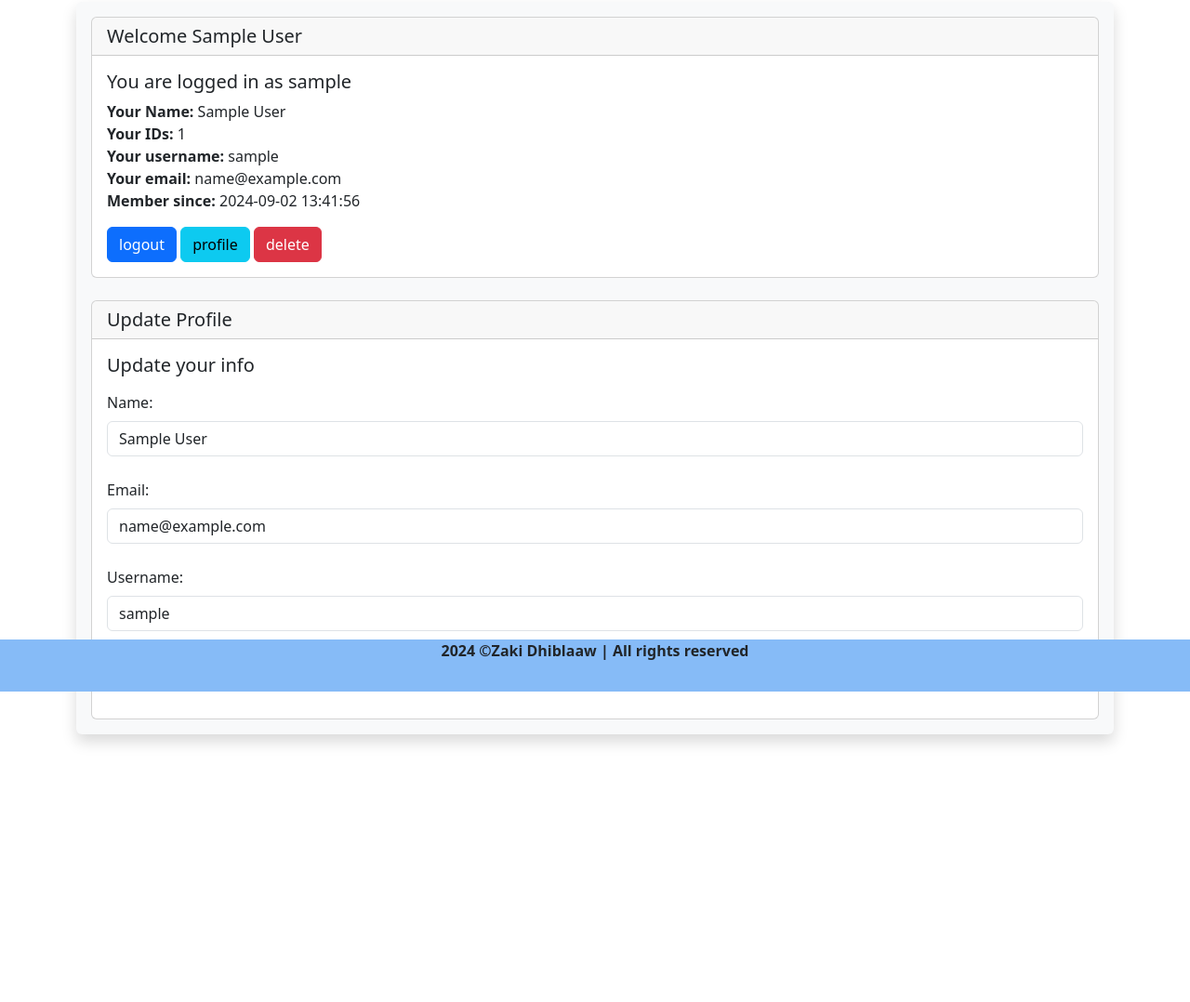
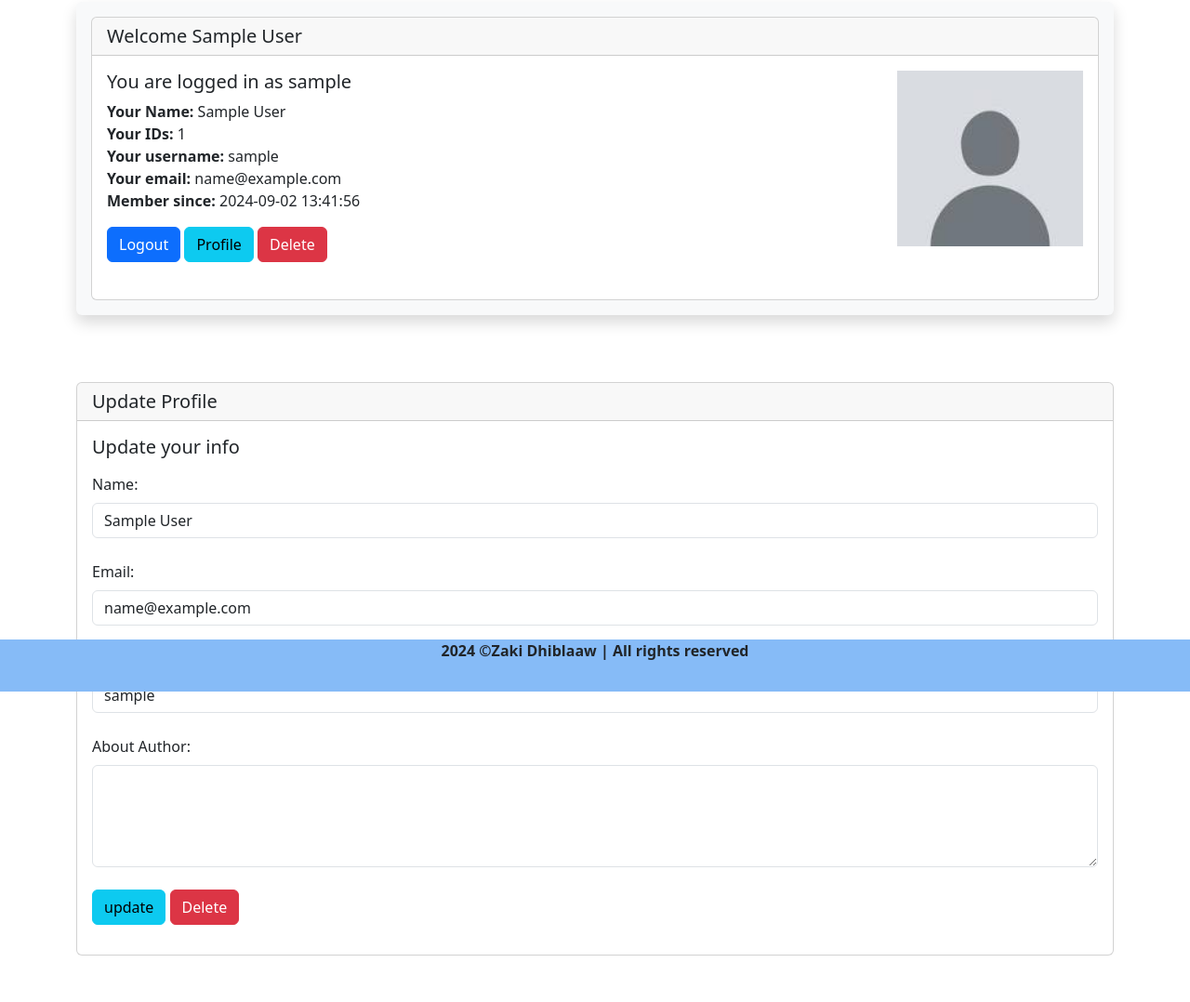
Before and after one commit to ZakiDhiblawe/flask_blog, a Flask app: page /dashboard/ in a window 1280 px wide. Shown: the part 56-1134 px from the top of the page at 93% size. Before the commit the page ends 857 px from the top, so only its background shows below. Run offline with Flask 3, Linux system fonts and the light colour scheme; the visitor is signed in with stand-in values (Sample User, id 1).

Commit message:
add profile pic defualt" "

```diff
--- a/app/modules/auth/models.py
+++ b/app/modules/auth/models.py
@@ -13,6 +13,7 @@ class Users(db.Model, UserMixin):
     username = db.Column(db.String(100), nullable=False, unique=True)
     name = db.Column(db.String(200), nullable=False)
     email = db.Column(db.String(200), nullable=False, unique=True)
+    about_author = db.Column(db.Text(1000), nullable=True)
     date_added = db.Column(db.DateTime, default=datetime.utcnow)
     password_hash = db.Column(db.String(1000))
     posts = db.relationship('Posts', backref='poster')
--- a/app/modules/dashboard/forms.py
+++ b/app/modules/dashboard/forms.py
@@ -7,4 +7,5 @@ class DashboardForm(FlaskForm):
     name = StringField('Name', validators=[DataRequired()])
     email = EmailField('Email', validators=[DataRequired()])
     username = StringField('Username', validators=[DataRequired()])
+    about_author = TextAreaField('About Author')
     submit = SubmitField('update')
--- a/app/modules/dashboard/routes.py
+++ b/app/modules/dashboard/routes.py
@@ -38,6 +38,7 @@ def dashboard():
                     name_updating.name = form.name.data
                     name_updating.email = form.email.data
                     name_updating.username = form.username.data
+                    name_updating.about_author = form.about_author.data
                     db.session.commit()
                     flash('User updated successfully', 'success')
                     return redirect(url_for('dashboard.dashboard')) # Stay on dashboard after updating
@@ -52,5 +53,6 @@ def dashboard():
     form.name.data = name_updating.name
     form.email.data = name_updating.email
     form.username.data = name_updating.username
+    form.about_author.data = name_updating.about_author
 
     return render_template('dashboard.html', form=form, name_updating=name_updating, id=id)
--- a/app/templates/dashboard.html
+++ b/app/templates/dashboard.html
@@ -1,11 +1,8 @@
 {% extends 'base.html' %}
 {% block content %}
 
-
 {% for message in get_flashed_messages() %}
-
 <div class="alert alert-warning alert-dismissible fade show" role="alert" style="margin-top: 5px;">
-
   {{ message }}
   <button type="button" class="btn-close" data-bs-dismiss="alert" aria-label="Close"></button>
 </div>
@@ -13,60 +10,59 @@
 
 <div class="container-sm container-fluid shadow p-3 mb-5 bg-body-tertiary rounded">
 
-
-
-
-
-
   <div class="card">
-    <h5 class="card-header">Welcome {{ current_user.name }}
-    </h5>
+    <h5 class="card-header">Welcome {{ current_user.name }}</h5>
     <div class="card-body">
+      <div class="container"></div>
+      <div class="row">
+        <div class="col-8">
           <h5 class="card-title">You are logged in as {{ current_user.username }}</h5>
           <p class="card-text">
-        <strong>Your Name: </strong> {{ current_user.name}}<br />
-        <strong>Your IDs: </strong>{{ current_user.id}}<br />
-        <strong>Your username: </strong>{{ current_user.username}}<br />
-        <strong>Your email: </strong>{{ current_user.email}}<br />
-        <strong>Member since: </strong>{{ current_user.date_added.strftime('%Y-%m-%d %H:%M:%S') }}<br />
+            <strong>Your Name: </strong> {{ current_user.name }}<br />
+            <strong>Your IDs: </strong> {{ current_user.id }}<br />
+            <strong>Your username: </strong> {{ current_user.username }}<br />
+            <strong>Your email: </strong> {{ current_user.email }}<br />
+            <strong>Member since: </strong> {{ current_user.date_added.strftime('%Y-%m-%d %H:%M:%S') }}<br />
           </p>
-      <a href="{{ url_for('auth.logout' ) }}" class="btn btn-primary">logout</a>
-      <a href="{{ url_for('auth.update_user', id=id ) }}" class="btn btn-info">profile</a>
-      <a class="btn btn-danger" href="{{ url_for('auth.delete' , id=id) }}">delete</a>
+
+          <a href="{{ url_for('auth.logout') }}" class="btn btn-primary">Logout</a>
+          <a href="{{ url_for('auth.update_user', id=id) }}" class="btn btn-info">Profile</a>
+          <a class="btn btn-danger" href="{{ url_for('auth.delete', id=id) }}">Delete</a>
+          <br /><br/>
+        </div>
+
+        <!-- Updated column for the image -->
+        <div class="col-4 d-flex h-100 justify-content-end">
+          <div class="d-flex align-items-center">
+            <img src="{{ url_for('static', filename='images/profile_pics/defualt.jpeg') }}" class="img-fluid"
+              alt="Profile Picture" width="200px">
+          </div>
+        </div>
+      </div>
+    </div>
   </div>
 </div>
 
-
 <br />
 
-
-
 <div class="card">
-    <h5 class="card-header">Update Profile
-    </h5>
+  <h5 class="card-header">Update Profile</h5>
   <div class="card-body">
-      <h5 class="card-title">Update your info </h5>
+    <h5 class="card-title">Update your info</h5>
     <p class="card-text">
-
     <form method="post">
       {{ form.hidden_tag() }}
-        {{ form.name.label(class="form-label") }}: {{ form.name(class="form-control") }}</br>
-        {{ form.email.label(class="form-label") }}: {{ form.email(class="form-control") }}</br>
-        {{ form.username.label(class="form-label") }}: {{ form.username(class="form-control") }}</br>
+      {{ form.name.label(class="form-label") }}: {{ form.name(class="form-control") }}<br />
+      {{ form.email.label(class="form-label") }}: {{ form.email(class="form-control") }}<br />
+      {{ form.username.label(class="form-label") }}: {{ form.username(class="form-control") }}<br />
+      {{ form.about_author.label(class="form-label") }}: {{ form.about_author(class="form-control", rows=4) }}<br />
       {{ form.submit(class="btn btn-info") }}
-        <a class="btn btn-danger" role="button" href="{{ url_for('auth.delete', id=current_user.id) }}">delete</a>
+      <a class="btn btn-danger" role="button" href="{{ url_for('auth.delete', id=current_user.id) }}">Delete</a>
     </form>
-
-
-
     </p>
   </div>
 </div>
 
 </div>
 
-
-
-
-
 {% endblock content %}
--- a/app/templates/search.html
+++ b/app/templates/search.html
@@ -1,6 +1,6 @@
 {% extends 'base.html' %}
 {% block content %}
-<h1>You searched for....</h1>
+<h1>You searched for.... "<em>{{ searched }}</em>"</h1>
 
 {% if posts %}
 {% for post in posts %}
```
Also changed, not shown: app/modules/auth/forms.py (+0 -7 lines), app/static/images/profile_pics/defualt.jpeg (added). Lines whose indentation alone changed are shown as unchanged.
